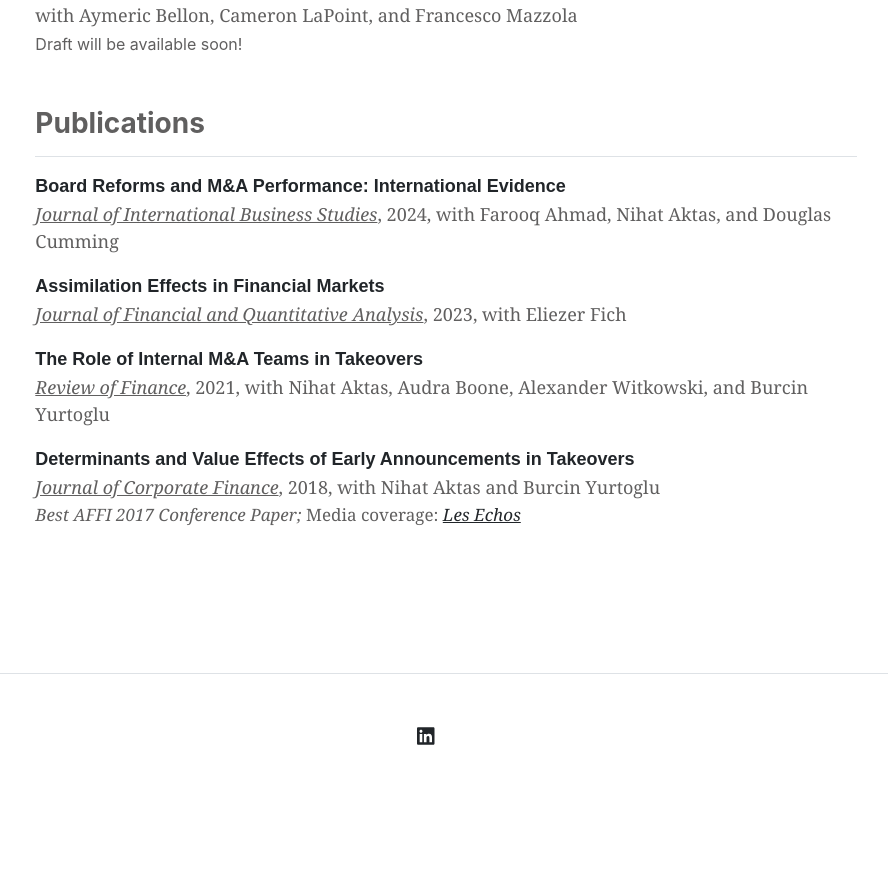
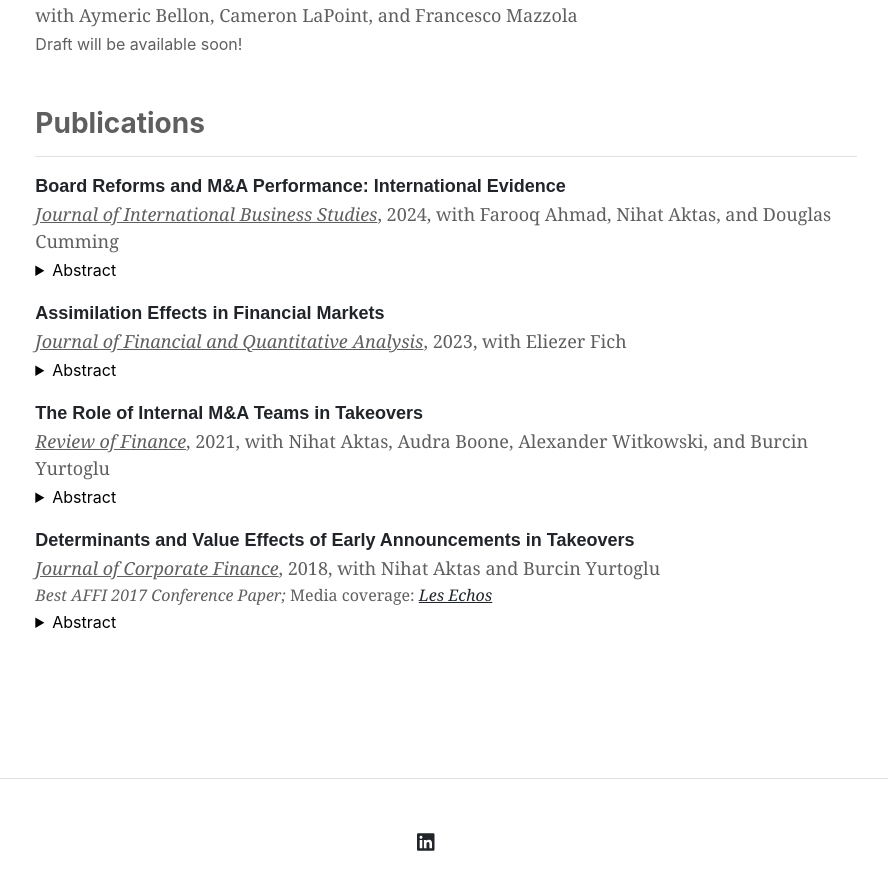
Before and after one commit to guosongxu/guosongxu.github.io, a Jekyll site: the page built from index.md, in a window 1280 px wide and 900 px high, scrolled down 1498 px. Shown: the top 890 px of the window, without its empty margins (194-1082 px from the left). Built offline with Jekyll 4.4.1, drawn with Linux system fonts in a browser that asks for light colours; before the commit the page ends 2298 px from its top, so only the background shows below that.

Commit message:
Update home.html

```diff
--- a/_layouts/home.html
+++ b/_layouts/home.html
@@ -79,17 +79,42 @@
     <h3 class="fw-bold border-bottom pb-3 mb-3" style="color:#605F5F">Publications</h3>
 
     <p style="font-family:arial, 'MS Sans Serif', arial;font-size:18px;margin-bottom:1px"><strong><a href="https://papers.ssrn.com/sol3/papers.cfm?abstract_id=4629515" target="_blank" rel="noreferrer noopener" aria-label=" (opens in a new tab)" style="text-decoration:none;">Board Reforms and M&A Performance: International Evidence</a></strong></p>
-    <p style="font-family:georgia;font-size:18px;margin-bottom:18px;color:#605F5F"><em><u>Journal of International Business Studies</u></em>, 2024,  with Farooq Ahmad, Nihat Aktas, and Douglas Cumming</p>
+    <p style="font-family:georgia;font-size:18px;margin-bottom:3px;color:#605F5F"><em><u>Journal of International Business Studies</u></em>, 2024,  with Farooq Ahmad, Nihat Aktas, and Douglas Cumming</p>
+    <details>
+      <summary>Abstract</summary>
+      <p>
+        This research employs a difference-in-differences framework to study the impact of major board reforms on the performance of mergers and acquisitions (M&As). Using an international sample of board reforms implemented in 61 countries from 1985 to 2021, we document a drastic redistribution of wealth from target shareholders to acquirer shareholders after the board reforms in target countries. This effect is most pronounced in M&A transactions that involve the sale of controlling shares, thereby supporting the hypothesis that corporate board reforms mitigate the private benefits of control in the target firm. Furthermore, these reforms increase expected deal synergies, in that deal-level announcement returns are higher after the implementation of the reforms. When country-level institutional quality and legal protection of shareholders are greater, it reinforces the reform effects. Overall M&A activity remains unchanged following the reforms, yet financial bidders complete fewer transactions, implying a reform-induced squeeze-out of financial bidders from the M&A market in the target country. Collectively, these international results are consistent with the predictions of the private benefits of control theory and underscore the role of institutional quality and investor protection in reinforcing the effects of board reforms worldwide.
+      </p>
+    </details>
 
-    <p style="font-family:arial, 'MS Sans Serif', arial;font-size:18px;margin-bottom:1px"><strong><a href="https://papers.ssrn.com/sol3/papers.cfm?abstract_id=2996714" target="_blank" rel="noreferrer noopener" aria-label=" (opens in a new tab)" style="text-decoration:none;">Assimilation Effects in Financial Markets</a></strong></p>
-    <p style="font-family:georgia;font-size:18px;margin-bottom:18px;color:#605F5F"><em><u>Journal of Financial and Quantitative Analysis</u></em>, 2023,  with Eliezer Fich</p>
+    <p style="font-family:arial, 'MS Sans Serif', arial;font-size:18px;margin-bottom:1px;margin-top:18px"><strong><a href="https://papers.ssrn.com/sol3/papers.cfm?abstract_id=2996714" target="_blank" rel="noreferrer noopener" aria-label=" (opens in a new tab)" style="text-decoration:none;">Assimilation Effects in Financial Markets</a></strong></p>
+    <p style="font-family:georgia;font-size:18px;margin-bottom:3px;color:#605F5F"><em><u>Journal of Financial and Quantitative Analysis</u></em>, 2023,  with Eliezer Fich</p>
+    <details>
+      <summary>Abstract</summary>
+      <p>
+        An assimilation bias occurs when people’s evaluative judgement is positively influenced by a previously observed signal. We study this effect by examining investors’ appraisal of M&A deals announced one day after other firms in the same 1-digit SIC as the merging parties release earnings surprises. Consistent with assimilation effects, acquirers’ M&A announcement stock return initially correlates with the previous day’s earnings surprises. This effect reverses after one week. Assimilation generates other distortions as more positive surprises are related to increases in bid competition, takeover premiums, and withdrawn M&As. Evidence from IPOs corroborates the presence of assimilation effects in financial markets.
+      </p>
+    </details>
 
-    <p style="font-family:arial, 'MS Sans Serif', arial;font-size:18px;margin-bottom:1px"><strong><a href="https://papers.ssrn.com/sol3/papers.cfm?abstract_id=3140400" target="_blank" rel="noreferrer noopener" aria-label=" (opens in a new tab)" style="text-decoration:none;">The Role of Internal M&amp;A Teams in Takeovers</a></strong></p>
-    <p style="font-family:georgia;font-size:18px;margin-bottom:18px;color:#605F5F"><em><u>Review of Finance</u></em>, 2021, with Nihat Aktas, Audra Boone, Alexander Witkowski, and Burcin Yurtoglu</p>
+    <p style="font-family:arial, 'MS Sans Serif', arial;font-size:18px;margin-bottom:1px;margin-top:18px"><strong><a href="https://papers.ssrn.com/sol3/papers.cfm?abstract_id=3140400" target="_blank" rel="noreferrer noopener" aria-label=" (opens in a new tab)" style="text-decoration:none;">The Role of Internal M&amp;A Teams in Takeovers</a></strong></p>
+    <p style="font-family:georgia;font-size:18px;margin-bottom:3px;color:#605F5F"><em><u>Review of Finance</u></em>, 2021, with Nihat Aktas, Audra Boone, Alexander Witkowski, and Burcin Yurtoglu</p>
+    <details>
+      <summary>Abstract</summary>
+      <p>
+        This paper provides insights into the inner workings of internal corporate M&A teams using survey evidence from 65 firms from Austria, Germany, and Switzerland. We find that internal teams create value, especially relative to external advisors, by directing transaction rationales, screening targets, and employing performance metrics to assess post-merger success. Teams emphasizing economic rationales as a merger motive are associated with higher returns than those teams more apt to consider behavioral motives. We consider several team characteristics and find that financial experience is the most persistent and significant attribute in explaining the outcomes across various deal stages. Another key result from our survey-based evidence is that latent M&A team factors explain approximately 54% of the acquirer fixed effects in announcement return regressions.
+      </p>
+    </details>
 
-    <p style="font-family:arial, 'MS Sans Serif', arial;font-size:18px;margin-bottom:1px;"><strong><a href="https://papers.ssrn.com/sol3/papers.cfm?abstract_id=2874336" target="_blank" rel="noreferrer noopener" aria-label=" (opens in a new tab)" style="text-decoration:none;">Determinants and Value Effects of Early Announcements in Takeovers</a></strong></p>
+    <p style="font-family:arial, 'MS Sans Serif', arial;font-size:18px;margin-bottom:1px;margin-top:18px"><strong><a href="https://papers.ssrn.com/sol3/papers.cfm?abstract_id=2874336" target="_blank" rel="noreferrer noopener" aria-label=" (opens in a new tab)" style="text-decoration:none;">Determinants and Value Effects of Early Announcements in Takeovers</a></strong></p>
     <p style="font-family:georgia;font-size:18px;margin-bottom:1px;color:#605F5F"><em><u>Journal of Corporate Finance</u></em>, 2018,  with Nihat Aktas and&nbsp;Burcin Yurtoglu </p>
-    <p style="font-family:georgia;font-size:17px;margin-bottom:1px;color:#605F5F"><em>Best AFFI 2017 Conference Paper;&nbsp;</em>Media coverage:&nbsp;<em><a rel="noreferrer noopener" href="https://www.lesechos.fr/18/01/2017/LesEchos/22364-135-ECH_opa---quand-les-predateurs-rompent-la-loi-du-silence.htm" target="_blank">Les Echos</a>&nbsp;</em></p>
+    <p style="font-family:georgia;font-size:16px;margin-bottom:3px;color:#605F5F"><em>Best AFFI 2017 Conference Paper;&nbsp;</em>Media coverage:&nbsp;<em><a rel="noreferrer noopener" href="https://www.lesechos.fr/18/01/2017/LesEchos/22364-135-ECH_opa---quand-les-predateurs-rompent-la-loi-du-silence.htm" target="_blank">Les Echos</a>&nbsp;</em></p>
+    <details>
+      <summary>Abstract</summary>
+      <p>
+        Some bidders voluntarily announce a merger negotiation before the definitive agreement. We propose an “announce-to-signal” explanation to these early announcements: they allow bidders to signal to target shareholders high synergies so as to overcome negotiation frictions and improve success rates. Consistent with signaling, we show that negotiation frictions predict earlier announcements. Early announced transactions are associated with higher expected synergies, offer premium, completion rates, and public competition. Moreover, bidder announcement returns do not suggest overpayment and the existence of agency issues in these transactions. Taken collectively, our findings rule out alternative explanations such as managerial learning from investors and jump bidding.
+      </p>
+    </details>
+
   </div>
 </div>
 
```
